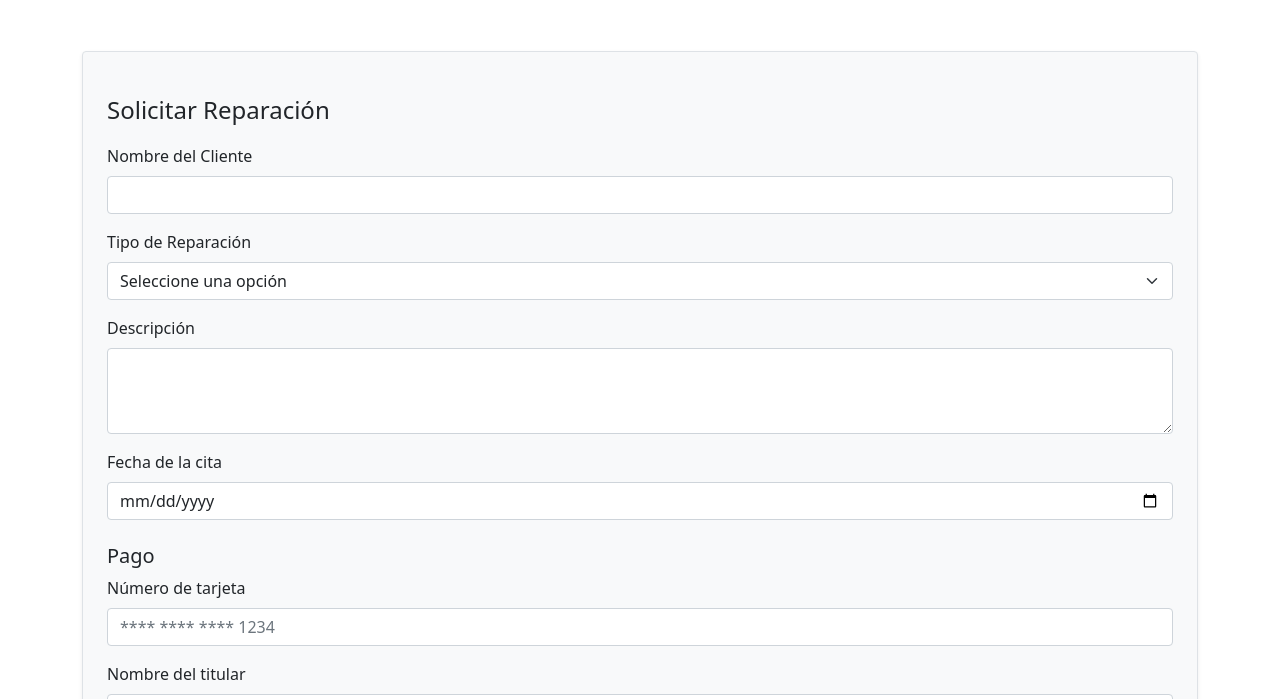
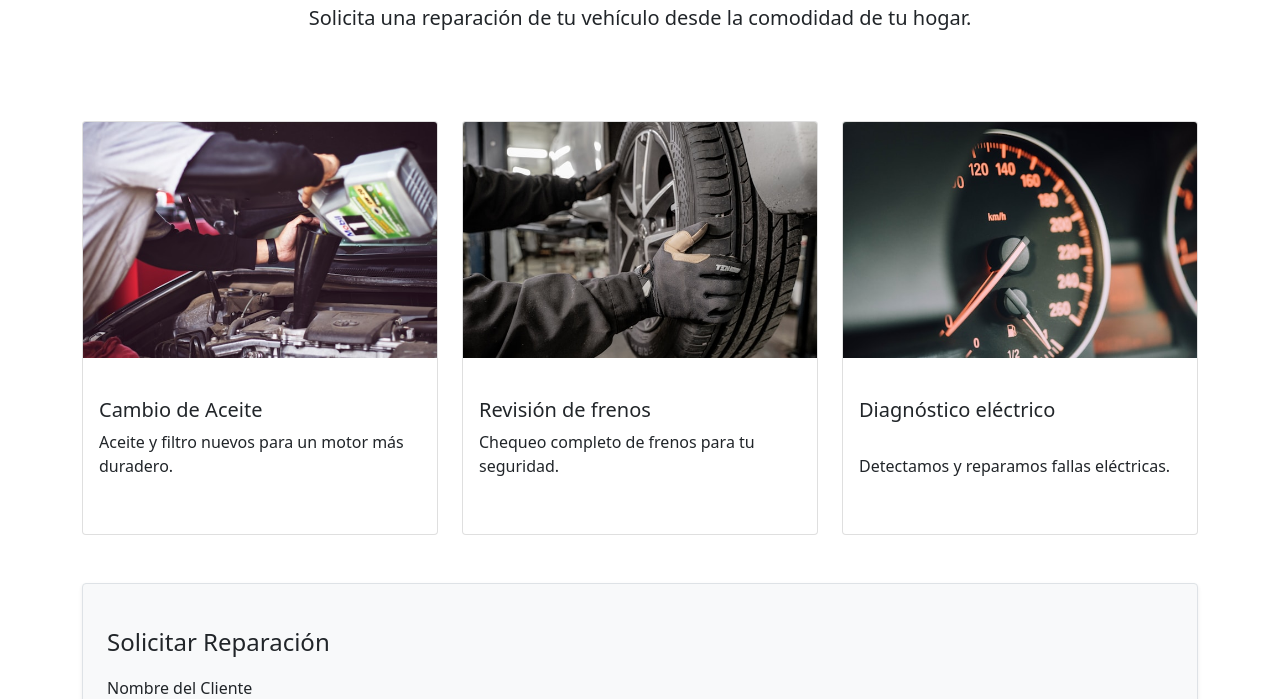
Before and after one commit to RominaOsorio/Autofix, a plain HTML site: page index.html in a window 1280 px wide. Shown: the part 101-800 px from the top of the page. Drawn offline with nearby package versions, Linux system fonts and the light colour scheme.

Commit message:
Agrega cards con contenido

```diff
--- /dev/null
+++ b/assets/css/styles.css
@@ -0,0 +1,13 @@
+.card {
+  height: 100%;
+}
+
+.row-cols-md-3 > .col {
+  display: flex;
+}
+
+.card-body {
+  display: flex;
+  flex-direction: column;
+  justify-content: space-between;
+}
--- a/index.html
+++ b/index.html
@@ -10,12 +10,47 @@
       integrity="sha384-EVSTQN3/azprG1Anm3QDgpJLIm9Nao0Yz1ztcQTwFspd3yD65VohhpuuCOmLASjC"
       crossorigin="anonymous"
     />
+    <link rel="stylesheet" href="./assets/css/styles.css">
   </head>
   <body>
     <div class="container my-5">
       <div class="row">
         <h1 class="text-center">Autofix Reparación de vehículos a domicilio</h1>
       </div>
+      <div class="row">
+        <div class="col-12 text-center">
+          <p class="lead">Solicita una reparación de tu vehículo desde la comodidad de tu hogar.</p>
+        </div>
+      </div>
+      <div class="row row-cols-1 row-cols-md-3 g-4 my-5">
+  <div class="col">
+    <div class="card">
+      <img src="./assets/img/img1.jpg" class="card-img-top" alt="imagen de cambio de aceite">
+      <div class="card-body my-4">
+        <h5 class="card-title">Cambio de Aceite</h5>
+        <p>Aceite y filtro nuevos para un motor más duradero.</p>
+      </div>
+    </div>
+  </div>
+  <div class="col">
+    <div class="card">
+      <img src="./assets/img/img2.jpg" class="card-img-top" alt="imagen de revisión de frenos">
+      <div class="card-body my-4">
+        <h5 class="card-title">Revisión de frenos</h5>
+        <p>Chequeo completo de frenos para tu seguridad.</p>
+      </div>
+    </div>
+  </div>
+  <div class="col">
+    <div class="card">
+      <img src="./assets/img/img3.jpg" class="card-img-top" alt="imagen de revisión eléctrica">
+      <div class="card-body my-4">
+        <h5 class="card-title">Diagnóstico eléctrico</h5>
+        <p>Detectamos y reparamos fallas eléctricas.</p>
+      </div>
+    </div>
+  </div>
+</div>
       <div class="row my-5">
         <div class="col-12 ">
           <form class="border p-4 shadow-sm bg-light rounded">
```
Also changed, not shown: assets/img/img1.jpg (added), assets/img/img2.jpg (added), assets/img/img3.jpg (added).
